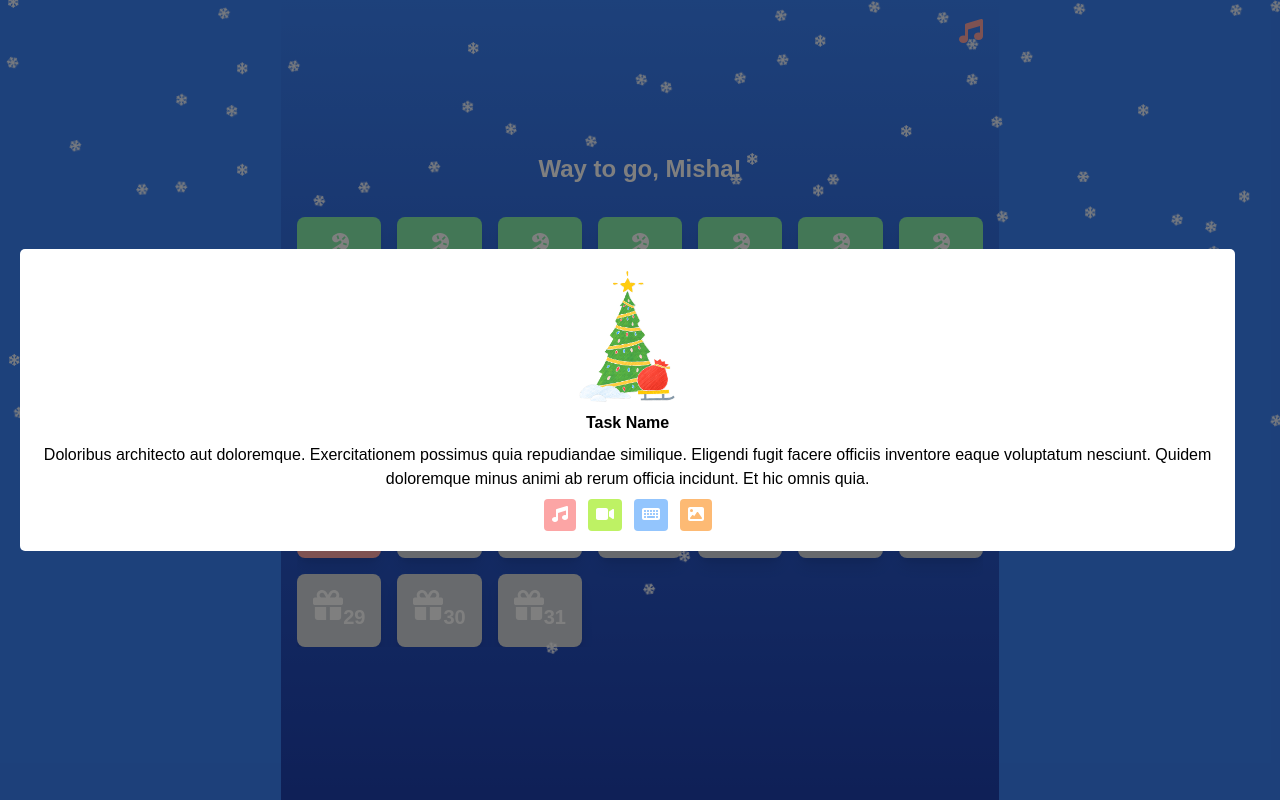
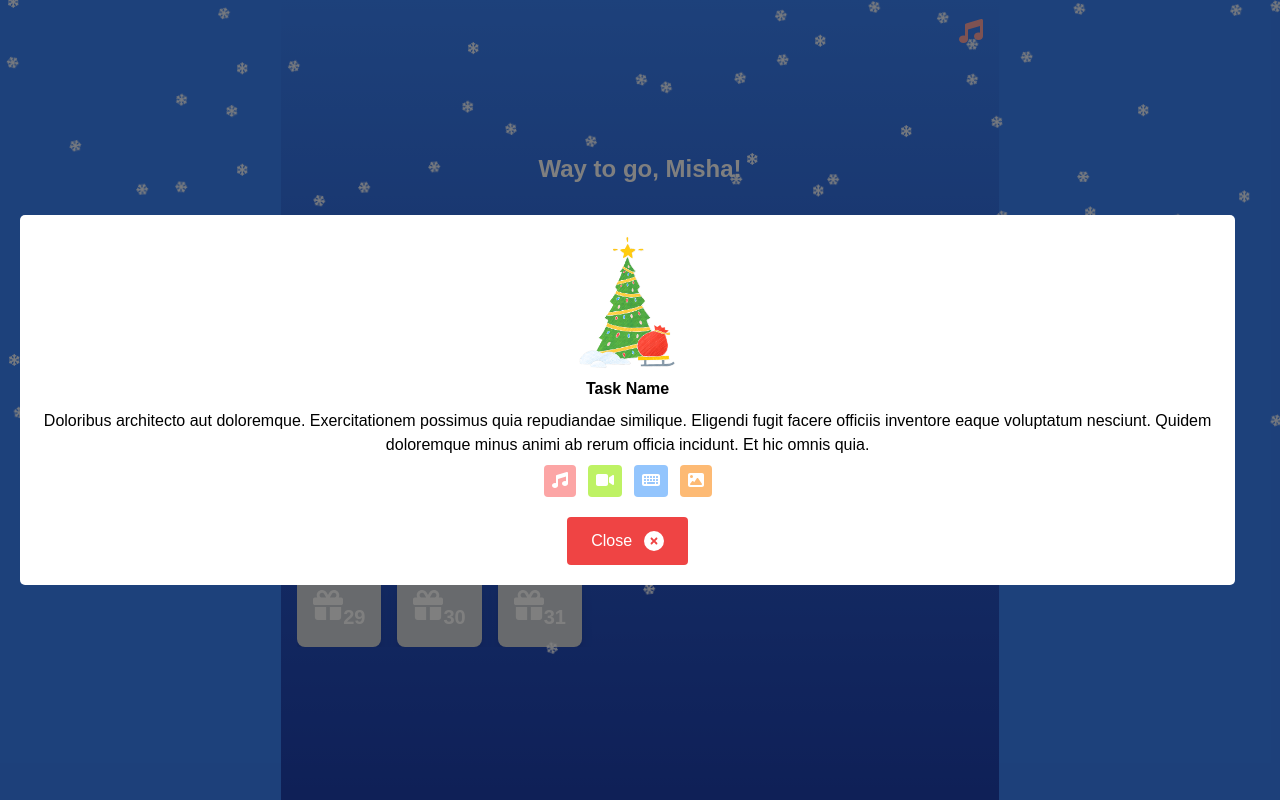
Before and after one commit to bukulele/santa, a Next.js app: page /Misha in a window 1280 px wide. Both pictures are taken after a click on the element "10". Built offline with nearby package versions, Linux system fonts and the light colour scheme.

Commit message:
close button added to a modal

```diff
--- a/app/[userName]/page.js
+++ b/app/[userName]/page.js
@@ -13,6 +13,7 @@ import {
   faKeyboard,
   faImage,
   faVideo,
+  faCircleXmark,
 } from "@fortawesome/free-solid-svg-icons";
 import getStatusForDay from "../functions/getStatusForDay";
 import ModalContainer from "../components/ModalContainer";
@@ -137,6 +138,12 @@ export default function ChildPage({ params }) {
               <FontAwesomeIcon icon={faImage} />
             </button>
           </div>
+          <button
+            onClick={() => setTaskModalOpen(false)}
+            className="mt-3 px-6 py-3 bg-red-500 hover:bg-red-700 text-white rounded transition duration-300 ease-in-out flex items-center gap-3"
+          >
+            Close <FontAwesomeIcon className="text-xl" icon={faCircleXmark} />
+          </button>
         </div>
       </ModalContainer>
     </>
```
